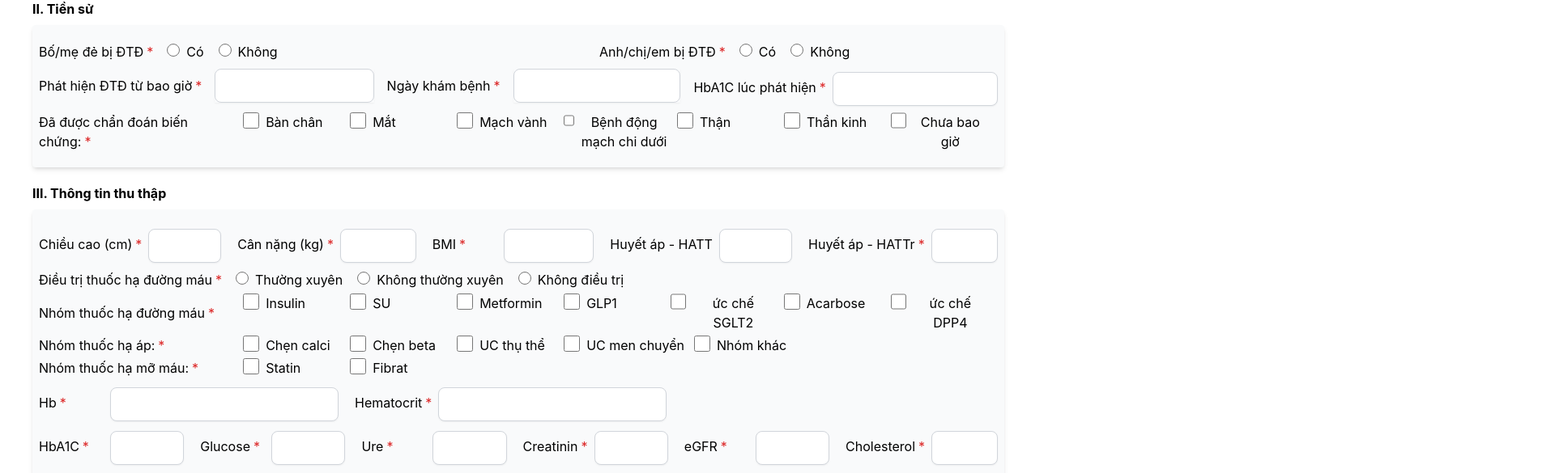
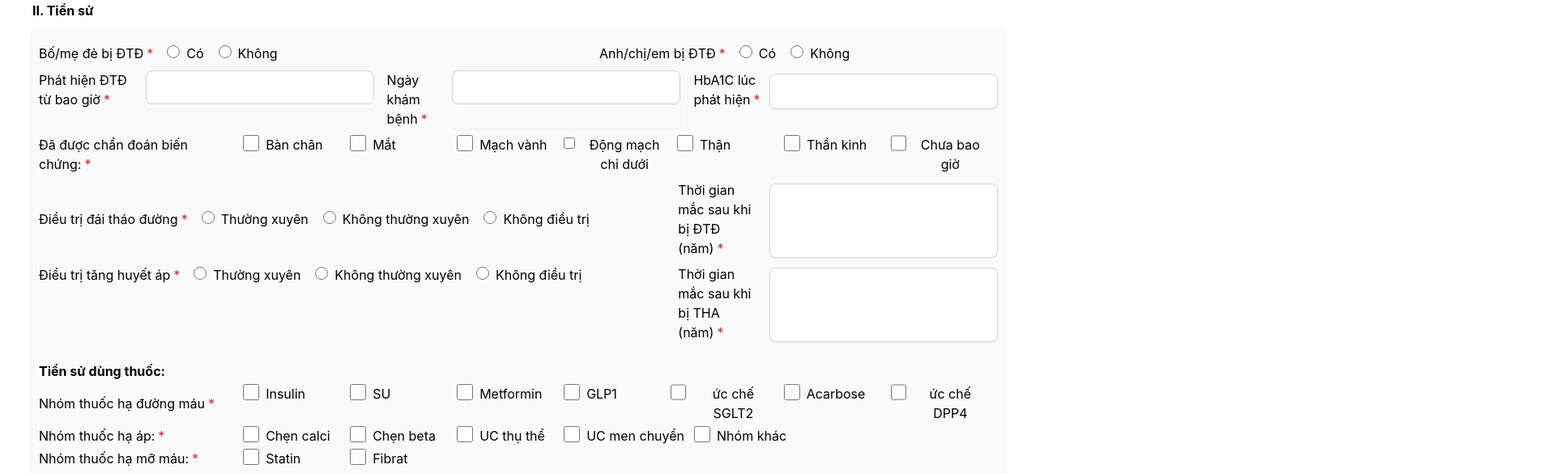
Before and after one commit to UreMine02/108-app-FE, a React (Create React App) app: page / in a window 1280 px wide. Shown: the part 379-964 px from the top of the page at 81% size, 1920 px wide, since content can reach past the window. Built offline with nearby package versions, Linux system fonts and the light colour scheme.

Commit message:
fix checkbox

```diff
--- a/src/components/Form/Form.jsx
+++ b/src/components/Form/Form.jsx
@@ -1,4 +1,4 @@
-import React from "react";
+import React, { useState } from "react";
 import TextField from "../base/TextField";
 import RadioGroup from "../base/RadioGroup";
 import * as yup from "yup";
@@ -22,6 +22,7 @@ const Schema = yup.object().shape({
   ngayKhamBenh: yup.date(),
   dieuTri: yup.string().required("Trường bắt buộc"),
   nhomThuoc: yup.array().required("Trường bắt buộc"),
+  nhomThuocTS: yup.array().required("Trường bắt buộc"),
   hba1cLucDau: yup.string().required("Trường bắt buộc"),
   tienSuBenh: yup.array().required("Trường bắt buộc"),
   Hb: yup.number().required("Trường bắt buộc"),
@@ -42,7 +43,9 @@ const Schema = yup.object().shape({
   khamMat: yup.string().required("Trường bắt buộc"),
   ghiChu: yup.string(),
   thuocHaAp: yup.array().required("Trường bắt buộc"),
+  thuocHaApTS: yup.array().required("Trường bắt buộc"),
   haMoMau: yup.array().required("Trường bắt buộc"),
+  haMoMauTS: yup.array().required("Trường bắt buộc"),
   chieuCao: yup.number().required("Trường bắt buộc"),
   canNang: yup.number().required("Trường bắt buộc"),
   BMI: yup.number().required("Trường bắt buộc"),
@@ -50,9 +53,15 @@ const Schema = yup.object().shape({
   HATTr: yup.string().required("Trường bắt buộc"),
   nuoctieu_albumin: yup.string().required("Trường bắt buộc"),
   maBenhNhan: yup.string().required("Trường bắt buộc"),
+  dieuTriDTD: yup.string().required("Trường bắt buộc"),
+  dieuTriTHA: yup.string().required("Trường bắt buộc"),
+  thoigianM1: yup.number().required("Trường bắt buộc"),
+  thoigianM2: yup.number().required("Trường bắt buộc"),
 });
 
 function Form() {
+  const [inputDate, setInputDate] = useState('');
+  const [inputTSBenh, setInputTSBenh] = useState([]);
   const {
     control,
     formState: { errors },
@@ -70,6 +79,7 @@ function Form() {
     ).toLocaleDateString("vi");
     newData.nhomThuoc = data.nhomThuoc.map(e => e.value);
     newData.tienSuBenh = data.tienSuBenh.map(e => e.value);
+    newData.soNamDTD = calculateYearFromDate(inputDate);
     console.log(newData, "a");
 
     fetch("https://api-108.aiotlab-annotation.com/notes", {
@@ -83,15 +93,16 @@ function Form() {
     })
       .then(() => {
         toast.success("Gửi dữ liệu thành công");
-        const fieldsToReset = ["ten", "tuoi", "gioiTinh", "trinDoHocVan", "dungSmartPhone",
+        const fieldsToReset = ["maBenhNhan", "ten", "tuoi", "gioiTinh", "trinDoHocVan", "dungSmartPhone",
           "diaChi", "tanSuatKham", "tienSuBoMe", "tienSuAnhChi", "thoiGianPhatHien",
-          "ngayKhamBenh", "dieuTri", "nhomThuoc", "hba1cLucDau", "tienSuBenh",
+          "ngayKhamBenh", "dieuTri", "nhomThuoc", "nhomThuocTS", "hba1cLucDau", "tienSuBenh",
           "Hb", "HbA", "Hema", "Glu", "Ure", "Creatinin", "eGFR", "Cholesterol", "LDLC",
-          "HDLC", "Trigly", "Na", "K", "Ca", "sieuAm", "khamMat", "ghiChu", "thuocHaAp", "haMoMau",
-          "chieuCao", "canNang", "BMI", "HATT", "HATTr", "nuoctieu_albumin",
+          "HDLC", "Trigly", "Na", "K", "Ca", "sieuAm", "khamMat", "ghiChu", "thuocHaAp", "thuocHaApTS", "haMoMau", "haMoMauTS",
+          "chieuCao", "canNang", "BMI", "HATT", "HATTr", "nuoctieu_albumin", "dieuTriDTD", "dieuTriTHA", "thoigianM1", "thoigianM2",
         ];
         fieldsToReset.forEach(fieldName => {
           setValue(fieldName, "");
+          setInputDate("");
         });
       })
       .catch(() => {
@@ -99,12 +110,17 @@ function Form() {
       });
   };
 
+  function calculateYearFromDate(date) {
+    const now = new Date();
+    const year = now.getFullYear() - date.getFullYear()
+    return !year ? now.getMonth() - date.getMonth() + 1 + ' tháng' : year + ' năm';
+  }
   return (
     <div className="mx-10">
       <div className="font-bold text-left mt-5">I. Thông tin hành chính</div>
       <div className="bg-gray-50 rounded shadow-md px-2 py-4 mt-2">
         <div className="w-1/3">
-        <Controller
+          <Controller
             control={control}
             name="maBenhNhan"
             render={({ field }) => (
@@ -313,7 +329,10 @@ function Form() {
             render={({ field }) => (
               <DatePickerField
                 selected={field.value}
-                onChange={date => field.onChange(date)}
+                onChange={(date) => {
+                  field.onChange(date);
+                  setInputDate(date);
+                }}
                 label={"Phát hiện ĐTĐ từ bao giờ"}
                 hasTimeInput={false}
                 required={true}
@@ -354,7 +373,11 @@ function Form() {
             />
           </div>
         </div>
-
+        {inputDate &&
+          <div className="text-left font-medium mb-4">
+            Thời gian mắc đái tháo đường: {calculateYearFromDate(inputDate)}
+          </div>
+        }
         <Controller
           control={control}
           name="tienSuBenh"
@@ -365,7 +388,7 @@ function Form() {
                 "Bàn chân",
                 "Mắt",
                 "Mạch vành",
-                "Bệnh động mạch chi dưới",
+                "Động mạch chi dưới",
                 "Thận",
                 "Thần kinh",
                 "Chưa bao giờ",
@@ -375,8 +398,9 @@ function Form() {
               }))}
               placeholder=""
               value={field.value}
-              onChange={newValue => {
+              onChange={(newValue) => {
                 field.onChange(newValue);
+                setInputTSBenh(newValue.filter((item) => item.value !== "Chưa bao giờ"));
               }}
               helperText={errors?.tienSuBenh?.message}
               required={true}
@@ -384,6 +408,170 @@ function Form() {
             />
           )}
         />
+        {inputTSBenh && <div className="grid gap-4 grid-cols-4">
+          {inputTSBenh.map(item =>
+            <div className="text-left flex mb-2 my-auto items-center">
+              <div className="w-11/12">Biến chứng {item.value} (năm)</div>
+              <input className="input-2" type="" name={`${item.value}Year`} />
+            </div>
+          )}
+          </div>
+        }
+        <div className="flex">
+          <div className="w-2/3 my-auto">
+            <Controller
+              control={control}
+              name="dieuTriDTD"
+              render={({ field }) => (
+                <RadioGroup
+                  name="dieuTriDTD"
+                  options={["Thường xuyên", "Không thường xuyên", "Không điều trị"]}
+                  value={field.value}
+                  onChange={e => {
+                    field.onChange(e);
+                  }}
+                  label="Điều trị đái tháo đường"
+                  required={true}
+                  helperText={errors?.dieuTriDTD?.message}
+                />
+              )}
+            />
+          </div>
+          <div className="w-1/3 my-auto">
+            <Controller
+              control={control}
+              name="thoigianM1"
+              render={({ field }) => (
+                <TextField
+                  label={"Thời gian mắc sau khi bị ĐTĐ (năm)"}
+                  value={field.value}
+                  helperText={errors?.thoigianM1?.message}
+                  onChange={e => field.onChange(e.target.value)}
+                  type="number"
+                  required={true}
+                />
+              )}
+            />
+          </div>
+        </div>
+        <div className="flex">
+          <div className="w-2/3">
+            <Controller
+              control={control}
+              name="dieuTriTHA"
+              render={({ field }) => (
+                <RadioGroup
+                  name="dieuTriTHA"
+                  options={["Thường xuyên", "Không thường xuyên", "Không điều trị"]}
+                  value={field.value}
+                  onChange={e => {
+                    field.onChange(e);
+                  }}
+                  label="Điều trị tăng huyết áp"
+                  required={true}
+                  helperText={errors?.dieuTriTHA?.message}
+                />
+              )}
+            />
+          </div>
+          <div className="w-1/3">
+            <Controller
+              control={control}
+              name="thoigianM2"
+              render={({ field }) => (
+                <TextField
+                  label={"Thời gian mắc sau khi bị THA (năm)"}
+                  value={field.value}
+                  helperText={errors?.thoigianM2?.message}
+                  onChange={e => field.onChange(e.target.value)}
+                  type="number"
+                  required={true}
+                />
+              )}
+            />
+          </div>
+        </div>
+        <div className="font-bold text-left mt-5">Tiền sử dùng thuốc:</div>
+        <div>
+          <Controller
+            control={control}
+            name="nhomThuocTS"
+            render={({ field }) => (
+              <CheckboxGroup
+                title={"Nhóm thuốc hạ đường máu"}
+                options={[
+                  "Insulin",
+                  "SU",
+                  "Metformin",
+                  "GLP1",
+                  "ức chế SGLT2",
+                  "Acarbose",
+                  "ức chế DPP4",
+                ].map(e => ({
+                  label: e,
+                  value: e,
+                }))}
+                placeholder=""
+                value={field.value}
+                onChange={newValue => {
+                  field.onChange(newValue);
+                }}
+                helperText={errors?.nhomThuocTS?.message}
+                required={true}
+              />
+            )}
+          />
+
+          <Controller
+            control={control}
+            name="thuocHaApTS"
+            render={({ field }) => (
+              <CheckboxGroup
+                title={"Nhóm thuốc hạ áp:"}
+                options={[
+                  "Chẹn calci",
+                  "Chẹn beta",
+                  "UC thụ thể",
+                  "UC men chuyển",
+                  "Nhóm khác",
+                ].map(e => ({
+                  label: e,
+                  value: e,
+                }))}
+                placeholder=""
+                value={field.value}
+                onChange={newValue => {
+                  field.onChange(newValue);
+                }}
+                helperText={errors?.thuocHaApTS?.message}
+                required={true}
+                isMulti={true}
+              />
+            )}
+          />
+          <Controller
+            control={control}
+            name="haMoMauTS"
+            render={({ field }) => (
+              <CheckboxGroup
+                title={"Nhóm thuốc hạ mỡ máu:"}
+                options={["Statin", "Fibrat"].map(e => ({
+                  label: e,
+                  value: e,
+                }))}
+                placeholder=""
+                value={field.value}
+                onChange={newValue => {
+                  field.onChange(newValue);
+                }}
+                helperText={errors?.haMoMauTS?.message}
+                required={true}
+                isMulti={true}
+              />
+            )}
+          />
+        </div>
+
       </div>
 
       <div className="font-bold text-left mt-5">III. Thông tin thu thập</div>
--- a/src/components/base/CheckboxGroup.jsx
+++ b/src/components/base/CheckboxGroup.jsx
@@ -14,14 +14,16 @@ const CheckboxGroup = ({
     disabled,
 }) => {
     const checkedValues = Array.isArray(value) ? value : [];
-
     const handleCheckboxChange = (checked, optionValue) => {
+        console.log(optionValue);
         if (checked) {
-            onChange([...checkedValues, optionValue]);
+            if(optionValue.value === "Chưa bao giờ" || checkedValues[0]?.value === 'Chưa bao giờ')
+                onChange([optionValue])
+            else
+                onChange([...checkedValues, optionValue]);
         } else {
-            onChange(checkedValues.filter((item) => item !== optionValue));
+            onChange(checkedValues.filter((item) => item.value !== optionValue.value));
         }
-        console.log(checkedValues);
     };
     return (
         <div className='my-1'>
--- a/src/components/base/DatePicker/DatePicker.css
+++ b/src/components/base/DatePicker/DatePicker.css
@@ -19,7 +19,7 @@ input:focus {
 input {
   border-radius: 8px;
   padding: 8px 16px;
-  width: 100%;
+  /* width: 100%; */
   border: 1px solid #d1d5db;
 }
 
@@ -46,3 +46,7 @@ input {
   background-color: #f3f4f6;
   color: #6b7280
 }
+
+.input-2 {
+  max-width: 100px !important;
+}
```
